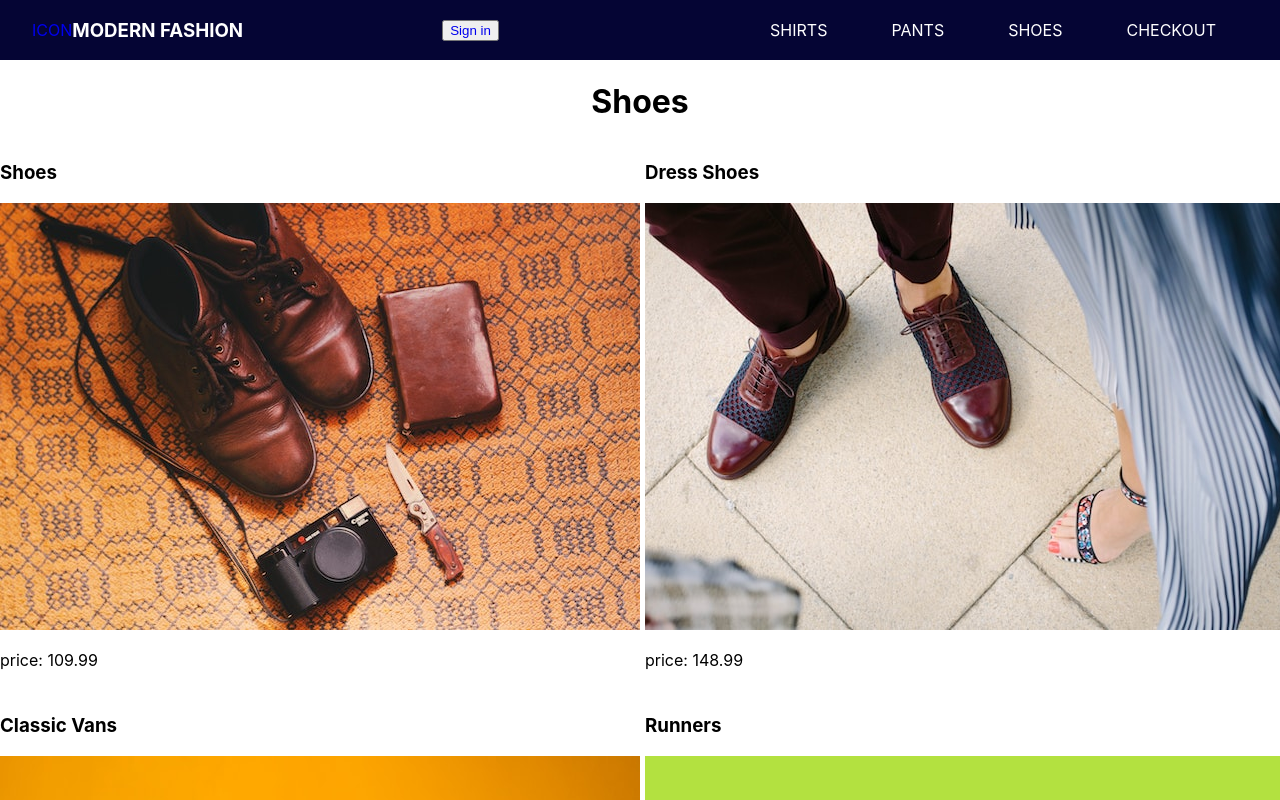
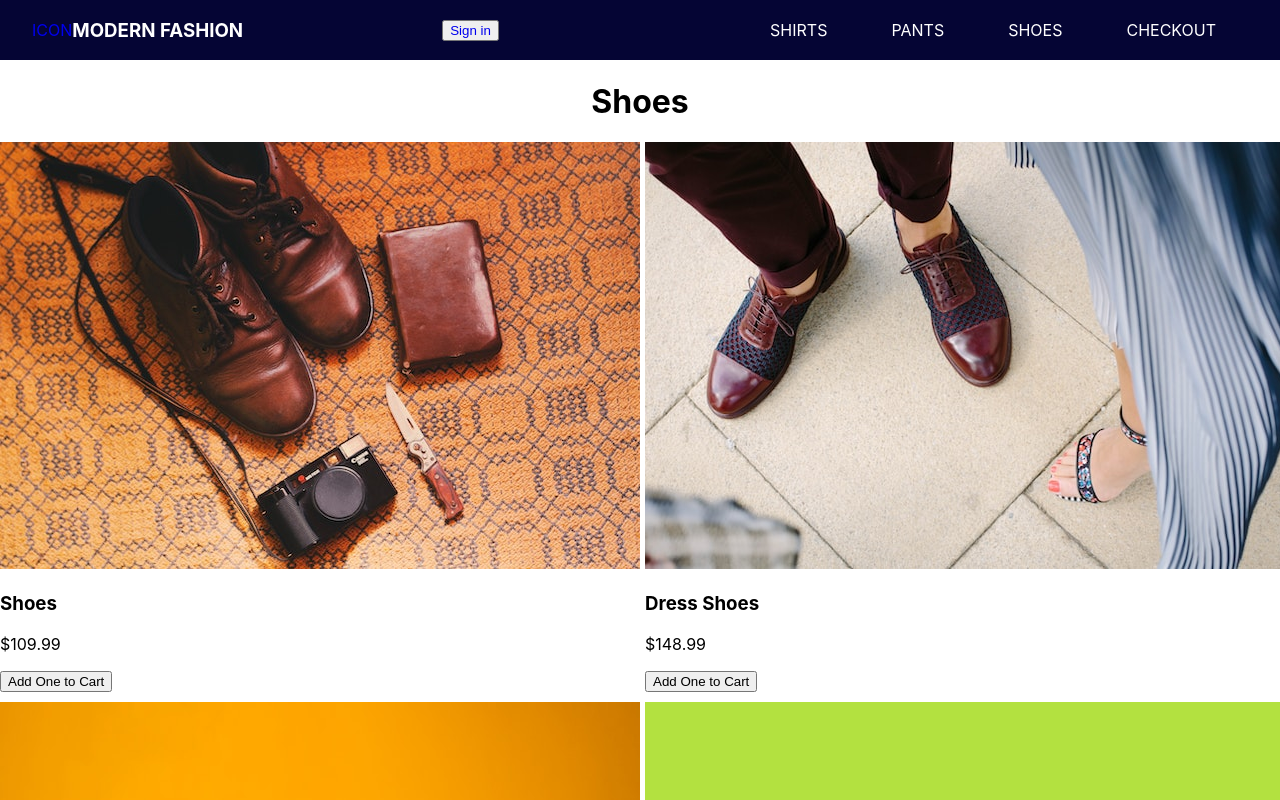
Before and after one commit to SalamanderCtesiphon/modern-fashion-app, a React (Create React App) app: page /shoes in a window 1280 px wide. Shown: the top 800 px of the page. Built offline with nearby package versions, Linux system fonts and the light colour scheme; no server answers.

Commit message:
implemented the card component for the inventory items

```diff
--- a/src/pages/Shoes.jsx
+++ b/src/pages/Shoes.jsx
@@ -1,5 +1,6 @@
 import React from 'react'
 import { productsArray } from '../utility/inventory'
+import ProductCard from '../components/ProductCard'
 
 function Shoes() {
   const tempArray= productsArray.filter((product) => {
@@ -11,9 +12,7 @@
       <div className="product-display">
         {tempArray.map((product, idx) => (
           <div className="product-card" key={product.id}>
-            <h3>{product.title}</h3>
-            <img src={product.image} alt="product image" />
-            <p>price: {product.price}</p>
+            <ProductCard product={product}></ProductCard>
           </div>
         ))}
       </div>
```
